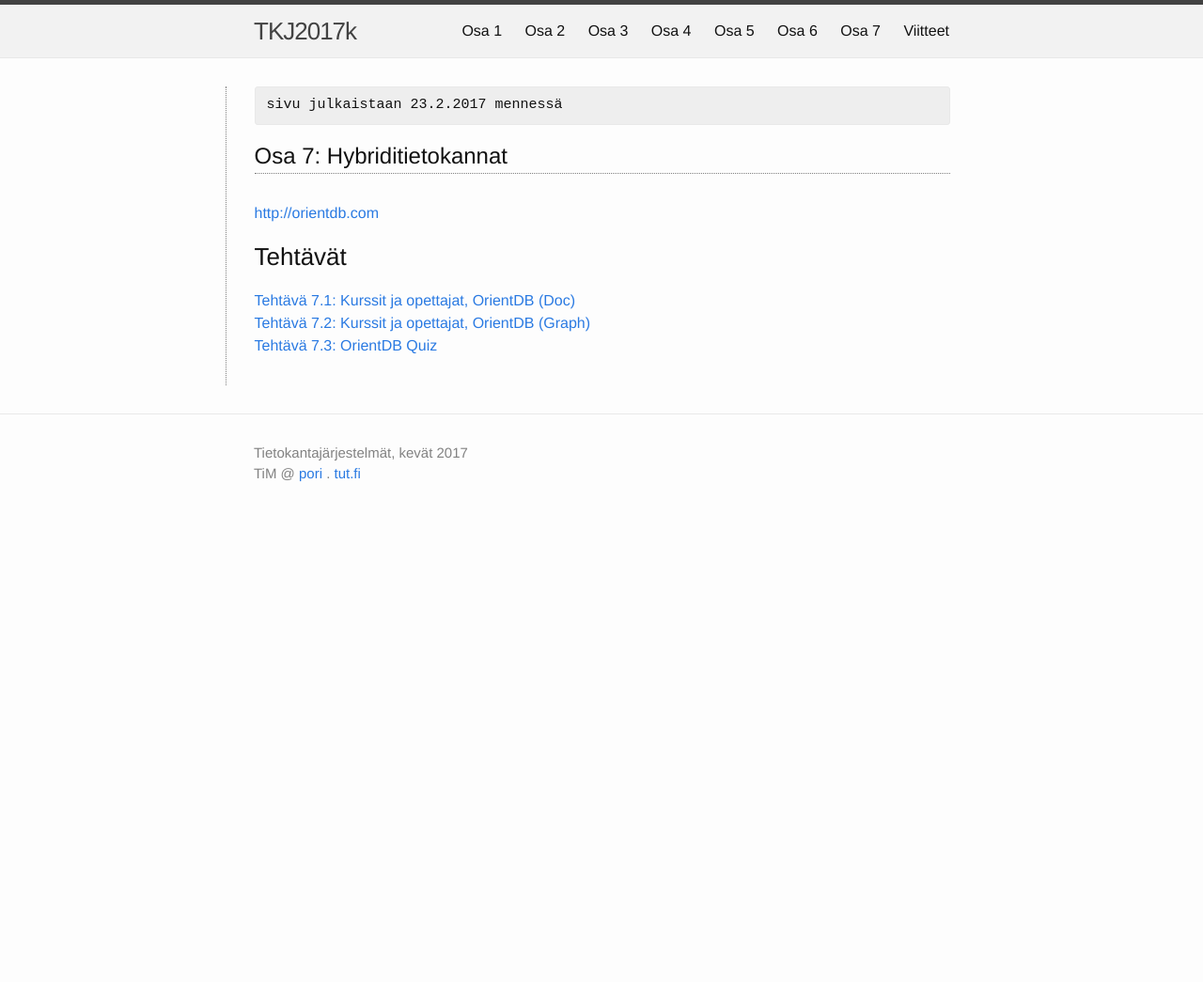
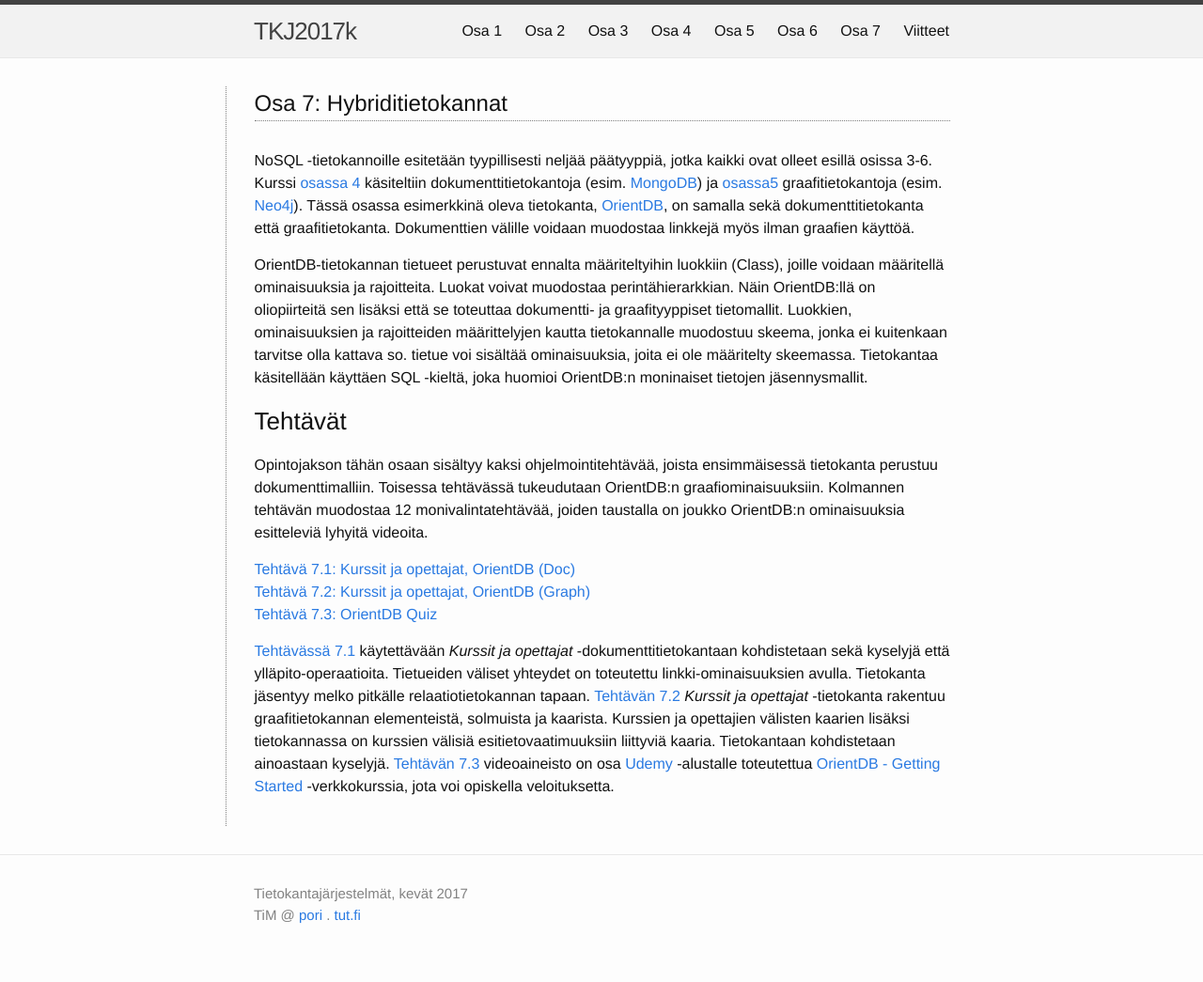
Before and after one commit to timedu/tkj2017k, a Jekyll site: the page built from docs/_osa7/index.md, in a window 1280 px wide. Shown: the whole page at 94% size. Built offline with Jekyll 4.4.1, drawn with Linux system fonts in a browser that asks for light colours; before the commit the page ends 900 px from its top, so only the background shows below that.

Commit message:
part 7 intro

```diff
--- a/docs/_osa7/index.md
+++ b/docs/_osa7/index.md
@@ -1,13 +1,23 @@
 ---
 layout: collection_index
 permalink: /:collection/index.html
-julkaisu: 23.2.2017
-kesken: 1
 ---
 
-<http://orientdb.com>
+NoSQL -tietokannoille esitetään tyypillisesti neljää päätyyppiä, jotka kaikki ovat olleet esillä osissa 3-6. Kurssi [osassa 4](../osa4) käsiteltiin dokumenttitietokantoja (esim. [MongoDB][MongoDB]) ja [osassa5](../osa5) graafitietokantoja (esim. [Neo4j][Neo4j]). Tässä osassa esimerkkinä oleva tietokanta, [OrientDB][OrientDB], on samalla sekä dokumenttitietokanta että graafitietokanta. Dokumenttien välille voidaan muodostaa linkkejä myös ilman graafien käyttöä.
 
+[MongoDB]: https://www.mongodb.com
+[Neo4j]: https://neo4j.com
+[OrientDB]: http://orientdb.com
+
+OrientDB-tietokannan tietueet perustuvat ennalta määriteltyihin luokkiin (Class), joille voidaan määritellä ominaisuuksia ja rajoitteita. Luokat voivat muodostaa perintähierarkkian. Näin OrientDB:llä on oliopiirteitä sen lisäksi että se toteuttaa dokumentti- ja graafityyppiset tietomallit. Luokkien, ominaisuuksien ja rajoitteiden määrittelyjen kautta tietokannalle muodostuu skeema, jonka ei kuitenkaan tarvitse olla kattava so. tietue voi sisältää ominaisuuksia, joita ei ole määritelty skeemassa. Tietokantaa käsitellään käyttäen SQL -kieltä, joka huomioi OrientDB:n moninaiset tietojen jäsennysmallit.
 
 ### Tehtävät
 
+Opintojakson tähän osaan sisältyy kaksi ohjelmointitehtävää, joista ensimmäisessä tietokanta perustuu dokumenttimalliin. Toisessa tehtävässä tukeudutaan OrientDB:n  graafiominaisuuksiin. Kolmannen tehtävän muodostaa 12 monivalintatehtävää, joiden taustalla on joukko OrientDB:n ominaisuuksia esitteleviä lyhyitä videoita.
+
 {% include exercises_list.md %}
+
+[Tehtävässä 7.1](tehtava71) käytettävään *Kurssit ja opettajat* -dokumenttitietokantaan kohdistetaan sekä kyselyjä että ylläpito-operaatioita. Tietueiden väliset yhteydet on toteutettu linkki-ominaisuuksien avulla. Tietokanta jäsentyy melko pitkälle relaatiotietokannan tapaan. [Tehtävän 7.2](tehtava72) *Kurssit ja opettajat* -tietokanta rakentuu graafitietokannan elementeistä, solmuista ja kaarista. Kurssien ja opettajien välisten kaarien lisäksi tietokannassa on kurssien välisiä esitietovaatimuuksiin liittyviä kaaria. Tietokantaan kohdistetaan ainoastaan kyselyjä. [Tehtävän 7.3](tehtava73) videoaineisto on osa [Udemy][Udemy] -alustalle toteutettua [OrientDB - Getting Started][OrientDB-Udemy] -verkkokurssia, jota voi opiskella veloituksetta.
+
+[Udemy]: https://www.udemy.com/
+[OrientDB-Udemy]: https://www.udemy.com/orientdb-getting-started/
```
